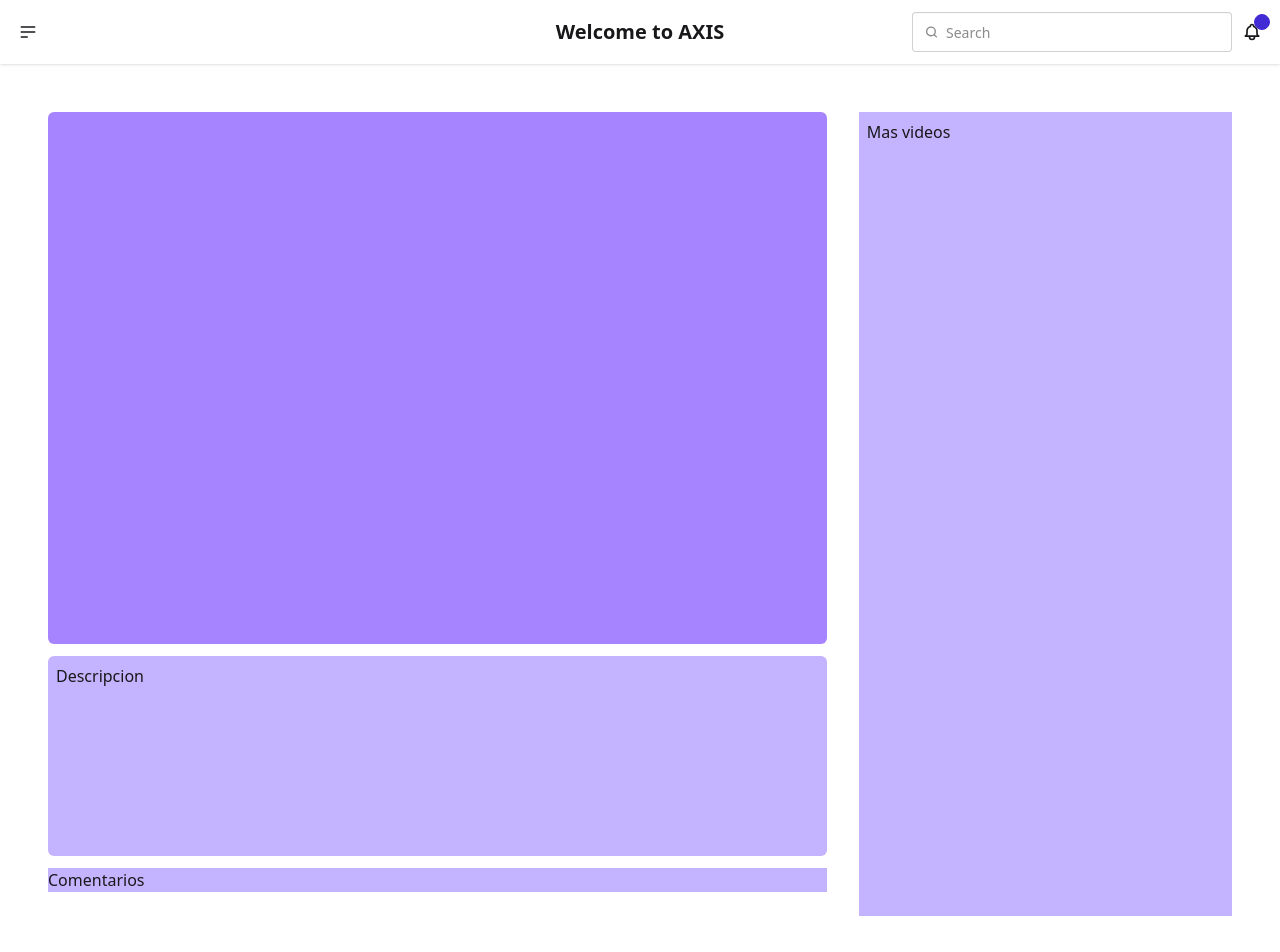
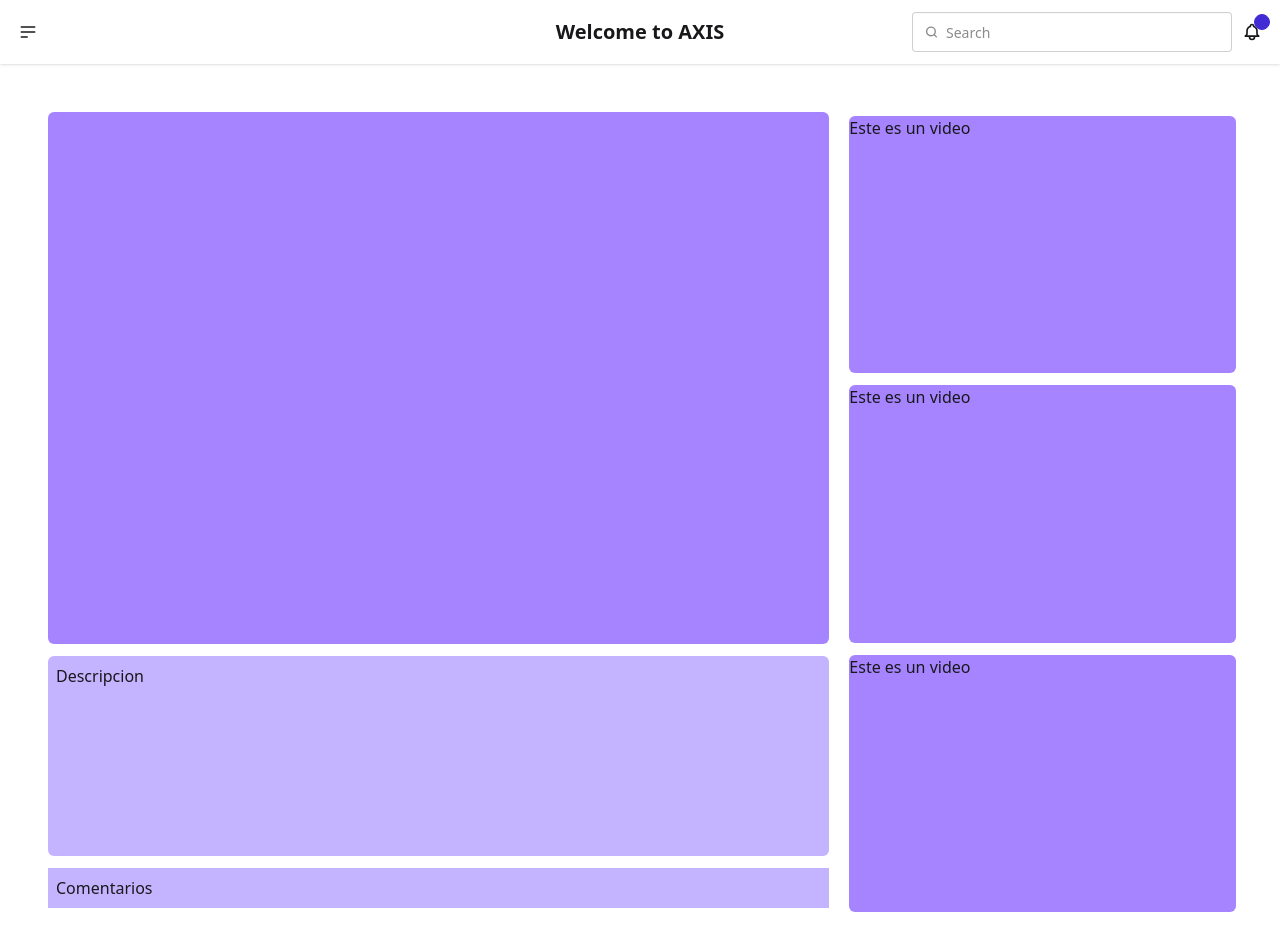
Before and after one commit to vnathaly/Axis-1.0, a Next.js app: page /reprolist in a window 1280 px wide. Shown: the top 952 px of the page. Built offline with nearby package versions, Linux system fonts and the light colour scheme.

Commit message:
New visual division

```diff
--- a/src/app/reprolist/page.tsx
+++ b/src/app/reprolist/page.tsx
@@ -3,15 +3,19 @@
 export default function reproList() {
     return (
         <>
-         <div className="grid grid-cols-3 gap-2 p-9">
-            <div className="w-auto h-full gap-2 col-span-2">
+         <div className="grid grid-cols-3 p-9">
+            <div className="w-auto h-full col-span-2">
                 <div className="h-133 rounded-md bg-violet-400 m-3">
 
                 </div>
                 <div className="h-50 rounded-md bg-violet-300 p-2 m-3">Descripcion</div>
-                <div className="grid grid-cols-1 gap-2 bg-violet-300 m-3">Comentarios</div>
+                <div className="grid grid-cols-1 gap-2 bg-violet-300 m-3 p-2">Comentarios</div>
             </div>
-            <div className=" h-full grid grid-cols-1 gap-3  bg-violet-300 m-3 p-2">Mas videos</div>
+            <div className=" h-full grid grid-cols-1 gap-3 p-2">
+                <div className="mt-2 bg-violet-400 rounded-md">Este es un video</div>
+                <div className=" bg-violet-400 rounded-md">Este es un video</div>
+                <div className=" bg-violet-400 rounded-md">Este es un video</div>
+            </div>
          </div>
         </>
     );
```
